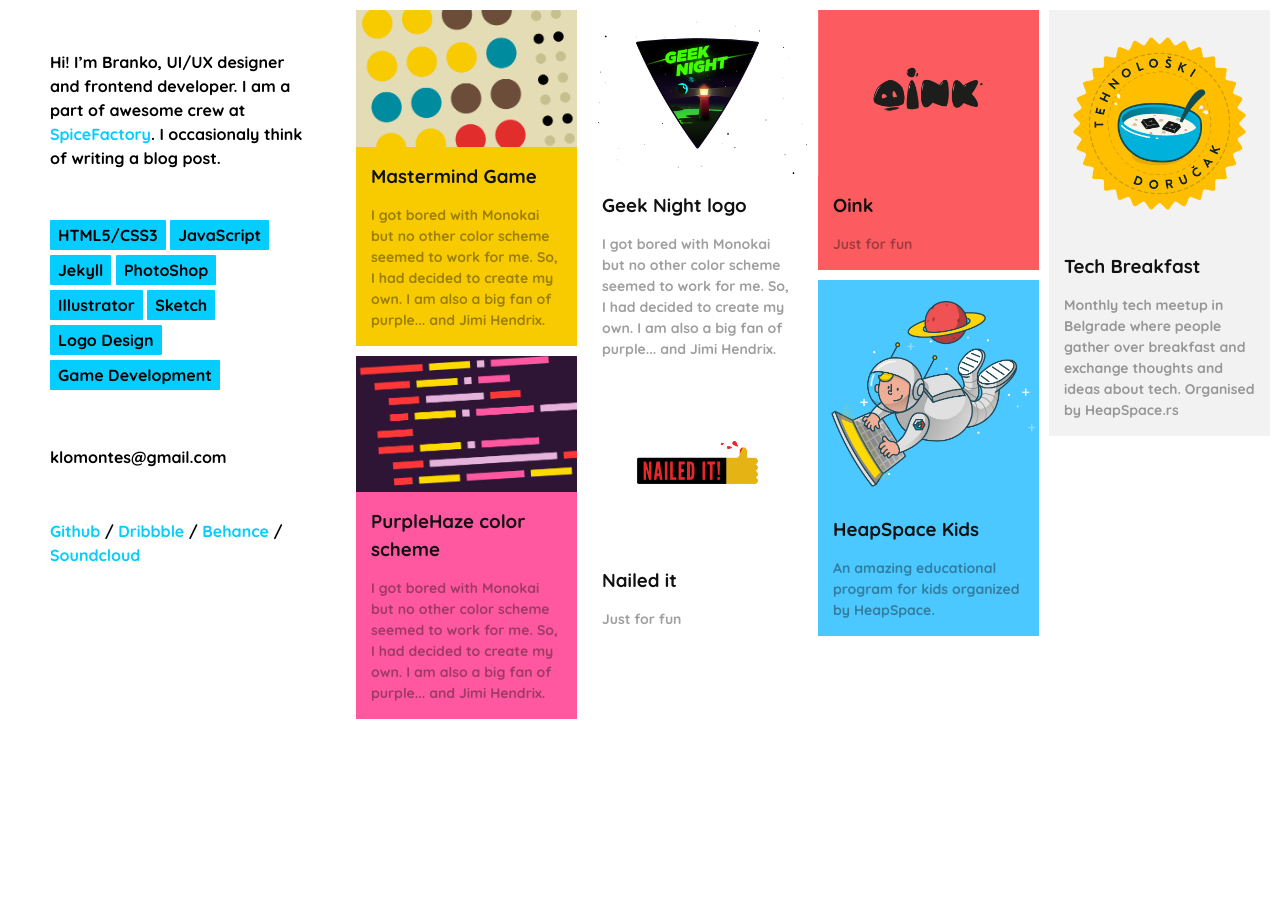
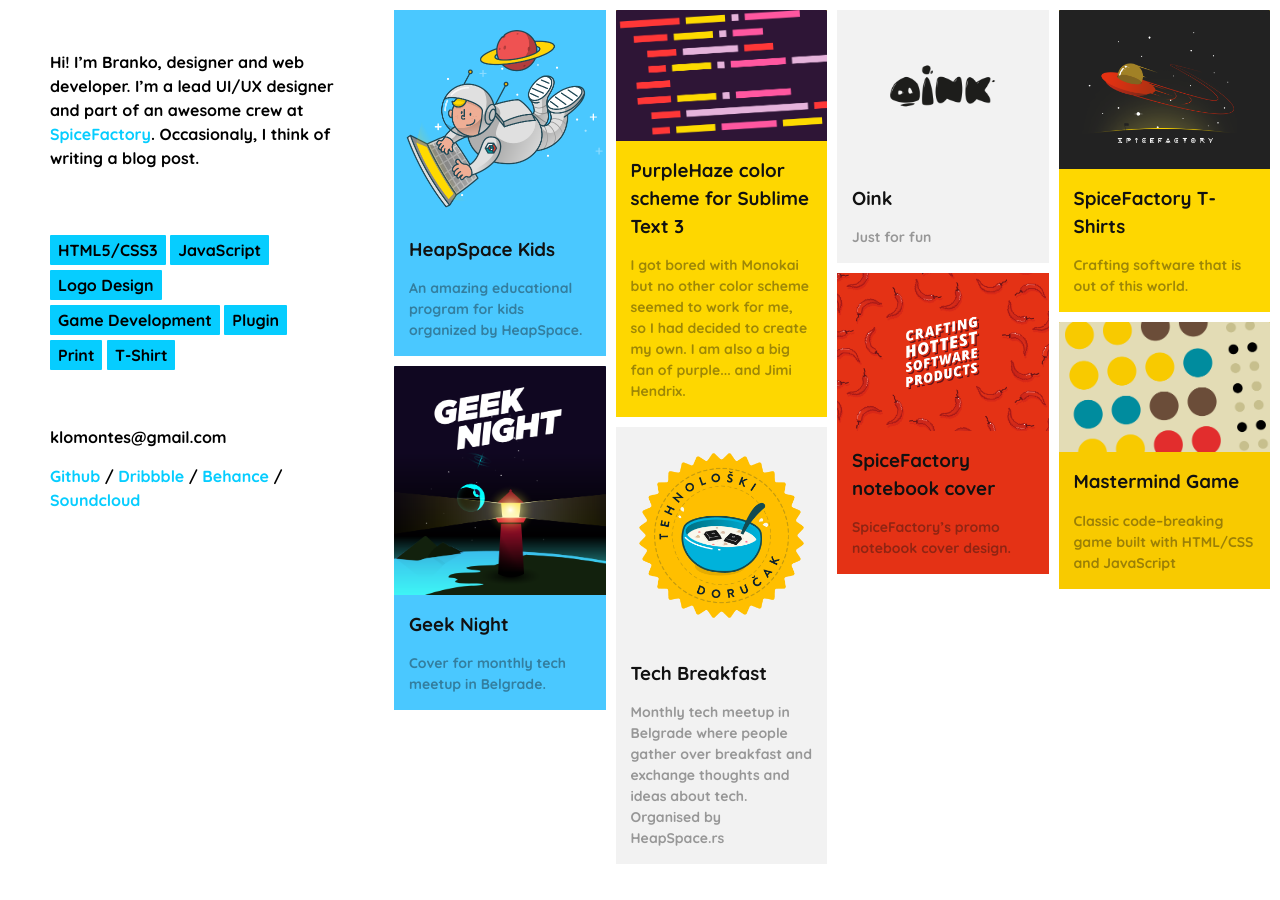
Before and after one commit to klomontes/portfolio, a Jekyll site: the page built from index.html, in a window 1280 px wide. Built offline with Jekyll 4.4.1, drawn with Linux system fonts in a browser that asks for light colours.

Commit message:
Update content

```diff
--- a/_data/work.yaml
+++ b/_data/work.yaml
@@ -1,53 +1,70 @@
-- name: Mastermind Game
-  image: /images/mastermind.png
-  url: https://github.com/klomontes/js-mastermind
-  background: '#F8CA00'
-  description: I got bored with Monokai but no other color scheme seemed to work for me. So, I had decided to create my own. I am also a big fan of purple... and Jimi Hendrix.
+- name:        Mastermind Game
+  image:       /images/mastermind.png
+  url:         http://klomontes.github.io/js-mastermind/
+  background:  '#F8CA00'
+  description: Classic code–breaking game built with HTML/CSS and JavaScript
   skills:
     - javascript
     - htmlcss
     - gamedev
 
-- name: PurpleHaze color scheme
-  image: /images/purple-haze.png
-  url: https://github.com/klomontes/purple-haze-color-scheme
-  background: '#FF57A0'
-  description: I got bored with Monokai but no other color scheme seemed to work for me. So, I had decided to create my own. I am also a big fan of purple... and Jimi Hendrix.
+- name:        SpiceFactory T-Shirts
+  image:       /images/spicefactory-alien.png
+  url:         https://dribbble.com/shots/2236533-SpiceFactory-Space-T-Shirt
+  background:  '#FED700'
+  description: Crafting software that is out of this world.
   skills:
-    - plugin
+    - tshirt
+    - printdesign
 
-- name: Geek Night logo
-  image: /images/geek-night.png
-  description: I got bored with Monokai but no other color scheme seemed to work for me. So, I had decided to create my own. I am also a big fan of purple... and Jimi Hendrix.
+- name:        SpiceFactory notebook cover
+  image:       /images/spicefactory-pattern.png
+  url:         https://dribbble.com/shots/2555400-SpiceFactory-notebook-cover
+  background:  '#E43215'
+  description: 'SpiceFactory’s promo notebook cover design.'
+  skills:
+    - tshirt
+    - printdesign
+
+- name:        Oink
+  image:       /images/oink.png
+  url:         https://dribbble.com/shots/2238774-Oink
+  background:  '#f2f2f2'
+  description: Just for fun
+  skills:
+    - illustrator
+
+- name:        Tech Breakfast
+  image:       /images/tech-breakfast.png
+  url:         http://heapspace.rs/techdorucak/
+  background:  '#f2f2f2'
+  description: Monthly tech meetup in Belgrade where people gather over breakfast and exchange thoughts and ideas about tech. Organised by HeapSpace.rs
   skills:
     - logodesign
     - illustrator
 
-- name: Nailed it
-  image: /images/nailed_it.png
-  description: Just for fun
+- name:        PurpleHaze color scheme for Sublime Text 3
+  image:       /images/purple-haze.png
+  url:         https://github.com/klomontes/purple-haze-color-scheme
+  background:  '#FED700'
+  description: I got bored with Monokai but no other color scheme seemed to work for me, so I had decided to create my own. I am also a big fan of purple... and Jimi Hendrix.
   skills:
+    - plugin
+
+- name:        Geek Night
+  image:       /images/geek-night.png
+  url:         http://heapspace.rs/geeknight/
+  background:  '#4AC8FF'
+  description: Cover for monthly tech meetup in Belgrade.
+  skills:
+    - logodesign
     - illustrator
 
-- name: Oink
-  image: /images/oink.png
-  background: '#FC5B5F'
-  description: Just for fun
-  skills:
-    - illustrator
-
-- name: HeapSpace Kids
-  image: /images/heap-space-kids.png
-  background: '#4AC8FF'
+- name:        HeapSpace Kids
+  image:       /images/heap-space-kids.png
+  url:         https://dribbble.com/shots/2584312-HeapSpace-Kids
+  background:  '#4AC8FF'
   description: An amazing educational program for kids organized by HeapSpace.
   skills:
     - logodesign
     - illustrator
-
-- name: Tech Breakfast
-  image: /images/tech-breakfast.png
-  background: '#f2f2f2'
-  description: Monthly tech meetup in Belgrade where people gather over breakfast and exchange thoughts and ideas about tech. Organised by HeapSpace.rs
-  skills:
-    - logodesign
-    - illustrator
--- a/_sass/_variables.scss
+++ b/_sass/_variables.scss
@@ -11,7 +11,6 @@ $spacing-unit:     30px;
 
 $text-color:       #000;
 $background-color: #fff;
-// $brand-color:      #d7fd84;
 $brand-color:      $link-color;
 
 $grey-color:       #828282;
@@ -23,3 +22,7 @@ $content-width:    800px;
 
 $on-palm:          600px;
 $on-laptop:        800px;
+
+$screen-lg: 1024px;
+$screen-md: 992px;
+$screen-sm: 768px;
--- a/css/main.scss
+++ b/css/main.scss
@@ -14,8 +14,6 @@ body {
 
 section,
 footer {
-  // padding-top: $spacing-unit * 3;
-  // padding-bottom: $spacing-unit * 3;
   position: relative;
 }
 
@@ -27,63 +25,27 @@ h2 {
   margin-bottom: $spacing-unit;
 }
 
-// section:first-of-type {
-//   padding-top: $spacing-unit * 6;
-// }
-
-footer {
-  // background-color: black;
-  // color: white;
-  margin-top: 50px;
-  p { margin-bottom: 50px; }
+.header {
+  display: inline-block;
+  width: 30%;
+  float: left;
+  position: fixed;
 }
 
-footer .social {
-  font-size: 0;
-  li {
-    font-size: 3rem;
-    line-height: $base-font-size * $base-line-height;
-  }
-  li + li { margin-left: $spacing-unit; }
+.about,
+.skills,
+footer {
+  padding: 25px 50px;
 }
 
-.header {
-  display: inline-block;
-  width: 20%;
-  float: left;
-  padding: 50px;
-  position: fixed;
+.about {
+  padding-top: 50px;
 }
 
 .content {
   display: inline-block;
-  width: calc(80% - 100px);
+  width: 70%;
   float: right;
-}
-
-.project-cover {
-  // padding-bottom: 61.80%;
-  width: 100%;
-  background-color: whitesmoke;
-  border-radius: 1px;
-  margin-bottom: 2rem;
-  * {
-    margin-top: $spacing-unit / 2;
-    margin-bottom: $spacing-unit / 2;
-    margin-left: $spacing-unit / 2;
-  }
-}
-
-.project-mastermind {
-  background: #E3DCB5 url(/images/mastermind.png) center no-repeat;
-  background-size: cover;
-  background-attachment: fixed;
-}
-
-.project-purple-haze {
-  background: #E3DCB5 url(/images/purple-haze.png) center no-repeat;
-  background-size: cover;
-  background-attachment: fixed;
 }
 
 .section-title {
@@ -108,7 +70,7 @@ footer .social {
   column-count: 4;
   -webkit-column-count: 4;
   -webkit-column-gap: 10px;
-  padding-right: 10px;
+  padding: 0 10px 10px 10px;
   .panel {
     flex: 1;
     display: inline-block;
@@ -152,7 +114,6 @@ footer .social {
 .skills {
   list-style: none;
   margin: 0;
-  margin-top: 50px;
   li {
     display: inline-block;
     margin-bottom: 5px;
@@ -170,7 +131,40 @@ footer .social {
   }
 }
 
-table td {
-  border: none;
-  text-align: center;
+@media (max-width: $screen-lg) {
+  .work-items {
+    column-count: 3;
+    -webkit-column-count: 3;
+  }
 }
+
+@media (max-width: $screen-md) {
+  .header {
+    width: 40%;
+  }
+  .content {
+    width: 60%;
+  }
+  .work-items {
+    column-count: 2;
+    -webkit-column-count: 2;
+  }
+}
+
+@media (max-width: $screen-sm) {
+  .header,
+  .content {
+    width: 100%;
+    float: none;
+    position: relative;
+  }
+  .about,
+  .skills,
+  footer {
+    padding: 25px 15px;
+  }
+  .work-items {
+    column-count: 1;
+    -webkit-column-count: 1;
+  }
+}
--- a/index.html
+++ b/index.html
@@ -4,24 +4,23 @@ layout: default
 
 <section class="header">
   <div class="about">
-    <p>Hi! I’m Branko, UI/UX designer and frontend developer. I am a part of awesome crew at <a href="http://spicefactory.co/" target="_blank">SpiceFactory</a>. I occasionaly think of writing a blog post.</p>
+      <p>Hi! I’m Branko, designer and web developer. I’m a lead UI/UX designer and part of an awesome crew at <a href="http://spicefactory.co/" target="_blank">SpiceFactory</a>. Occasionaly, I think of writing a blog post.</p>
   </div>
   <ul id="skills" class="skills">
     <li id="htmlcss">HTML5/CSS3</li>
     <li id="javascript">JavaScript</li>
-    <li id="jekyll">Jekyll</li>
-    <li id="photoshop">PhotoShop</li>
-    <li id="illustrator">Illustrator</li>
-    <li id="sketch">Sketch</li>
     <li id="logodesign">Logo Design</li>
     <li id="gamedev">Game Development</li>
+    <li id="plugin">Plugin</li>
+    <li id="printdesign">Print</li>
+    <li id="tshirt">T-Shirt</li>
   </ul>
   {% include footer.html %}
 </section>
 
 <section class="content">
   <div class="work-items">
-    {% for item in site.data.work %}
+    {% for item in site.data.work reversed %}
       <div class="item {% for skill in item.skills %}{{ skill }} {% endfor %}">
         <a href="{{ item.url }}" target="_blank" style="background: {{ item.background }}">
           <img src="{{ item.image }}" alt="">
```
Also changed, not shown: images/geek-night.png, images/oink.png, images/spicefactory-alien.png (added).
